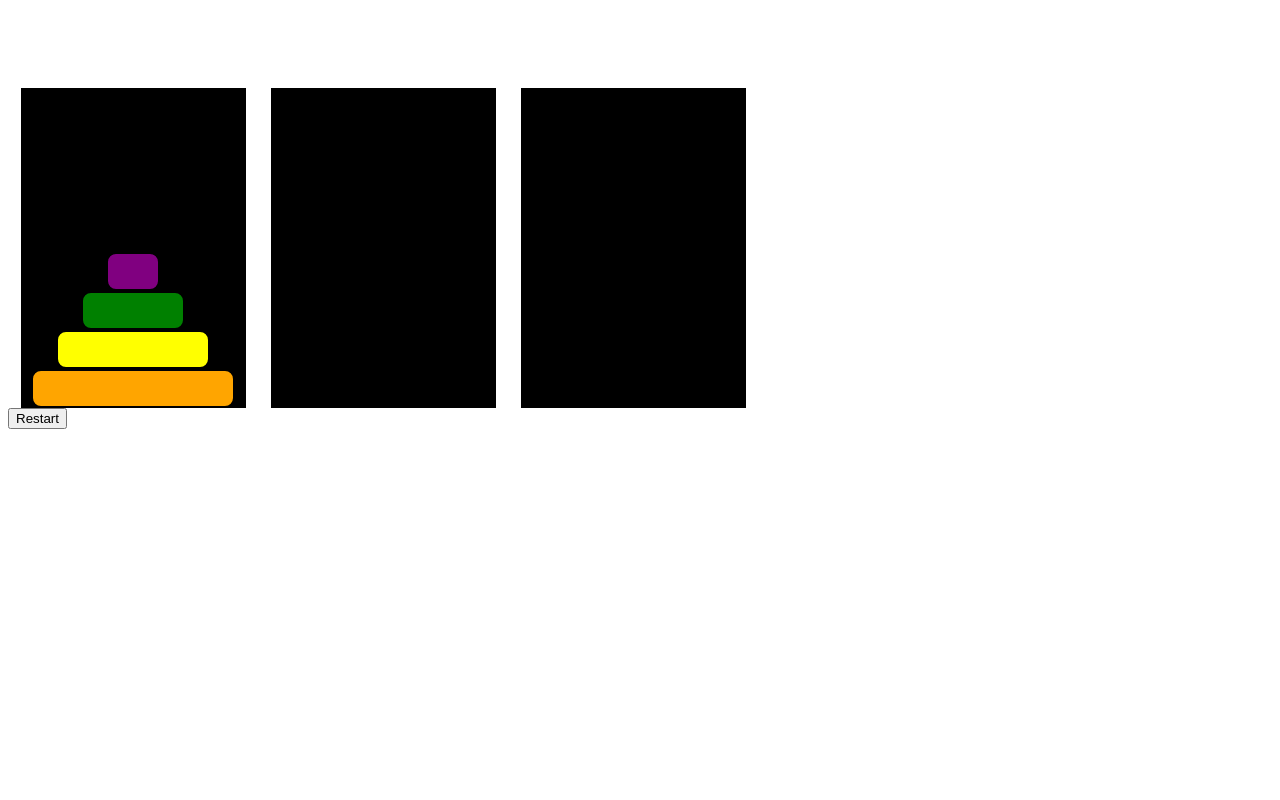
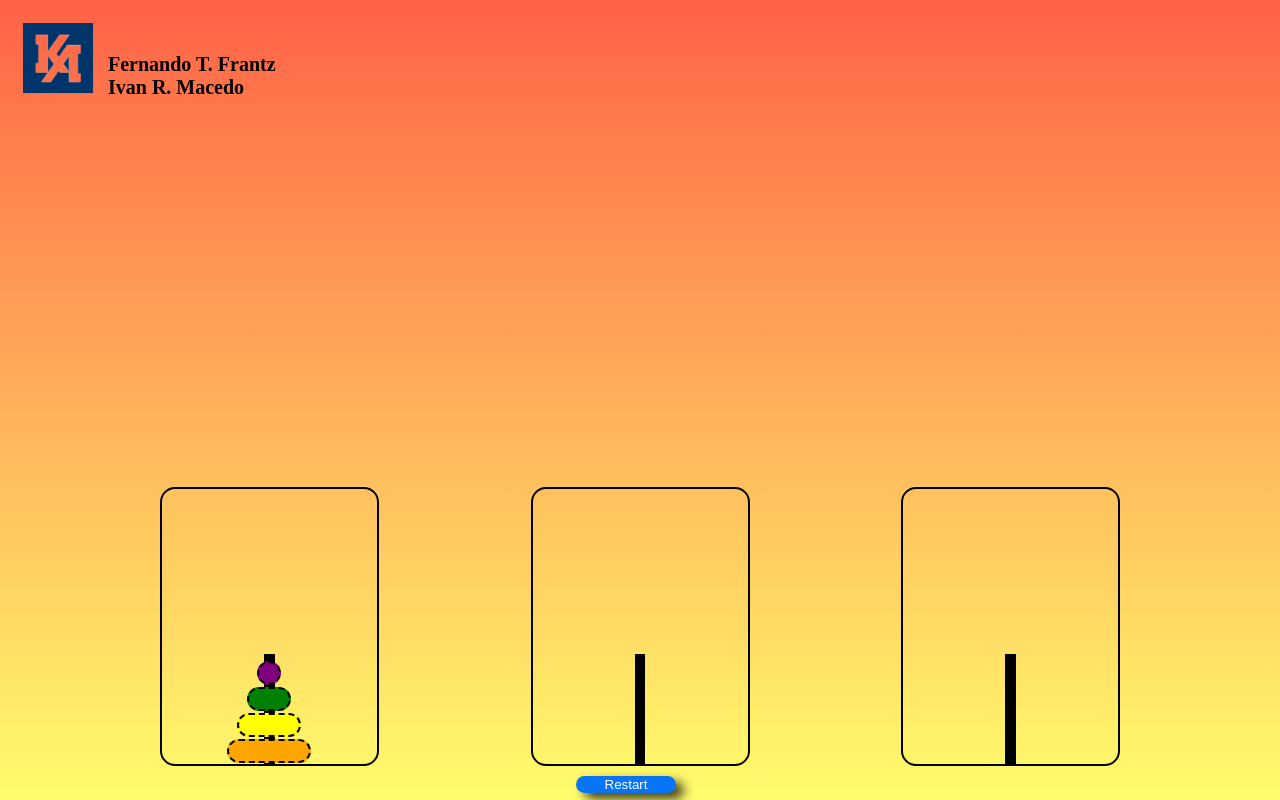
Before and after one commit to Kenzie-Academy-Brasil-Developers/entrega-torre-de-hanoi-sprint-5-Kiryon, a plain HTML site: page index.html in a window 1280 px wide. Drawn offline with Linux system fonts and the light colour scheme.

Commit message:
Jogo finalizado, style.css, script.js e index.html

```diff
--- a/assets/css/style.css
+++ b/assets/css/style.css
@@ -1,39 +1,57 @@
-h1, h3{
-    text-align: center;
+h2{
+    font-size: 20px;
+    margin-block-start: 0;
+    margin-block-end: 0;
+    margin-inline-start: 0;
+    margin-inline-end: 0;
+    font-weight: bold;
+    margin-top: 45px;
 }
-
+header{
+    display: flex;
+}
+main{
+    margin-top: 30%;
+}
 #container {
     width: 100%;
     height: 100%;
     display: flex;
-    flex-direction: row nowrap;
     margin: 0 auto;
-    align-content:space-between;
+    align-content: space-between;
+    justify-content: space-evenly;
 }
 .tower {
     position: relative;
-    width: 250px;
-    height: 400px;
+    width: 215px;
+    height: 275px;
     display: flex;
     flex-direction: column-reverse;
     align-items: center;
+    border: solid black 2px;
+    border-radius: 15px;
     }
 .bloco {
-    height: 35px;
-    border: solid black 2px;
-    border-radius: 10px;
+    height: 20px;
+    border: dashed black 2px;
+    border-radius: 35px;
+    margin: 1px;
         }
 #bloco0{
     background-color: purple;
+    width: 20px;
         }
 #bloco1{
     background-color: green;
+    width: 40px;
         }
 #bloco2{
     background-color: yellow;
+    width: 60px;
         }
 #bloco3{
     background-color: orange;
+    width: 80px;
         }
 #bloco4{
     display: none;
@@ -47,9 +65,68 @@ h1, h3{
 
 .barras{
     background-color: black;
-    height: 80%;
-    width: 90%;
+    height: 40%;
+    width: 5%;
     position: absolute;
     float: left;
     z-index: -1;
        }
+input{
+    margin: 0 auto;
+    position: absolute;
+    left: 35%;
+    margin-top: 10px;
+    width: 100px;
+    border-radius: 20px;
+    border-style: none;
+    box-shadow: 8px 6px 11px 0px rgb(0 0 0 / 75%);
+    background-color: #0875F7;
+    color: white;
+}
+body{
+    background: linear-gradient(rgba(255, 98, 71), rgb(255, 253, 109));
+    background-repeat: no-repeat;
+    background-attachment: fixed;
+}
+img{
+    width: 100px;
+}
+.bloco:hover{
+    border: dashed white 3px;
+}
+input:hover{
+    background-color: #00356b;
+}
+.tower:hover{
+    background-color: rgba(0, 0, 0, 0.2);
+}
+@media screen and (min-width: 375px){
+    input{
+        left: 37%;
+    }
+}
+@media screen and (min-width: 425px){
+    input{
+        left: 38%;
+    }
+}
+@media screen and (min-width: 768px){
+    input{
+        left: 43%;
+    }
+}
+@media screen and (min-width: 1024px){
+    input{
+        left: 45%;
+    }
+}
+@media screen and (min-width: 1440px){
+    input{
+        left: 46.5%;
+    }
+}
+@media screen and (min-width: 2560px){
+    input{
+        left: 48%;
+    }
+}
--- a/assets/js/script.js
+++ b/assets/js/script.js
@@ -50,7 +50,7 @@ for (let i = 3; i >= 0; i--) {
   let bloco = document.createElement("div");
   bloco.setAttribute('id', `bloco${i}`);
   bloco.setAttribute('class', 'bloco');
-  bloco.style.width = `${(1+i)*50}px`;
+//   bloco.style.width = `${(1+i)*25}px`;
   start.appendChild(bloco);
 }
 
@@ -100,7 +100,6 @@ function victoryCondition(){
 
         if(qtdFilhosT2 === 6 || qtdFilhosT3 === 6){
             alert("YOU WON!!!");
-            alert("Aperte F5 para recomeçar o Jogo.");
         }
     });
 }
--- a/index.html
+++ b/index.html
@@ -8,11 +8,20 @@
     <link rel="stylesheet" href="assets/css/style.css">
 </head>
 <body>
+    <header>
+        <img src="./assets/img/qkpagi7sv8temclfcfjp.png">
+
+        <h2>Fernando T. Frantz <br/>
+            Ivan R. Macedo
+        </h2>
+
+    </header>
     <main>
         <div id = "container">
        </div>
+       <input type="button" value="Restart" onClick="document.location.reload(true)">
    </main>
-   <input type="button" value="Restart" onClick="document.location.reload(true)">
+
 <script src="./assets/js/script.js"></script>
 </body>
 </html>
```
Also changed, not shown: assets/img/qkpagi7sv8temclfcfjp.png (added).
